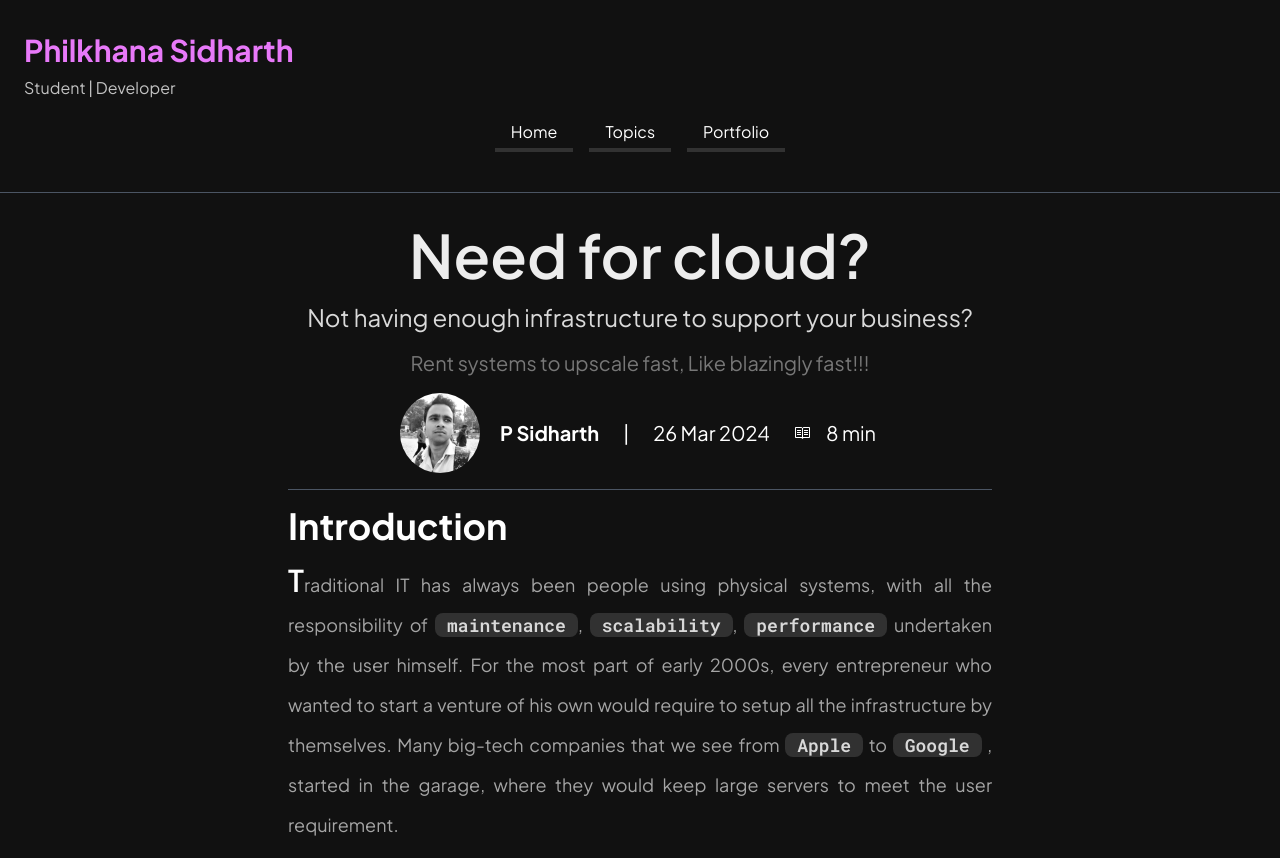
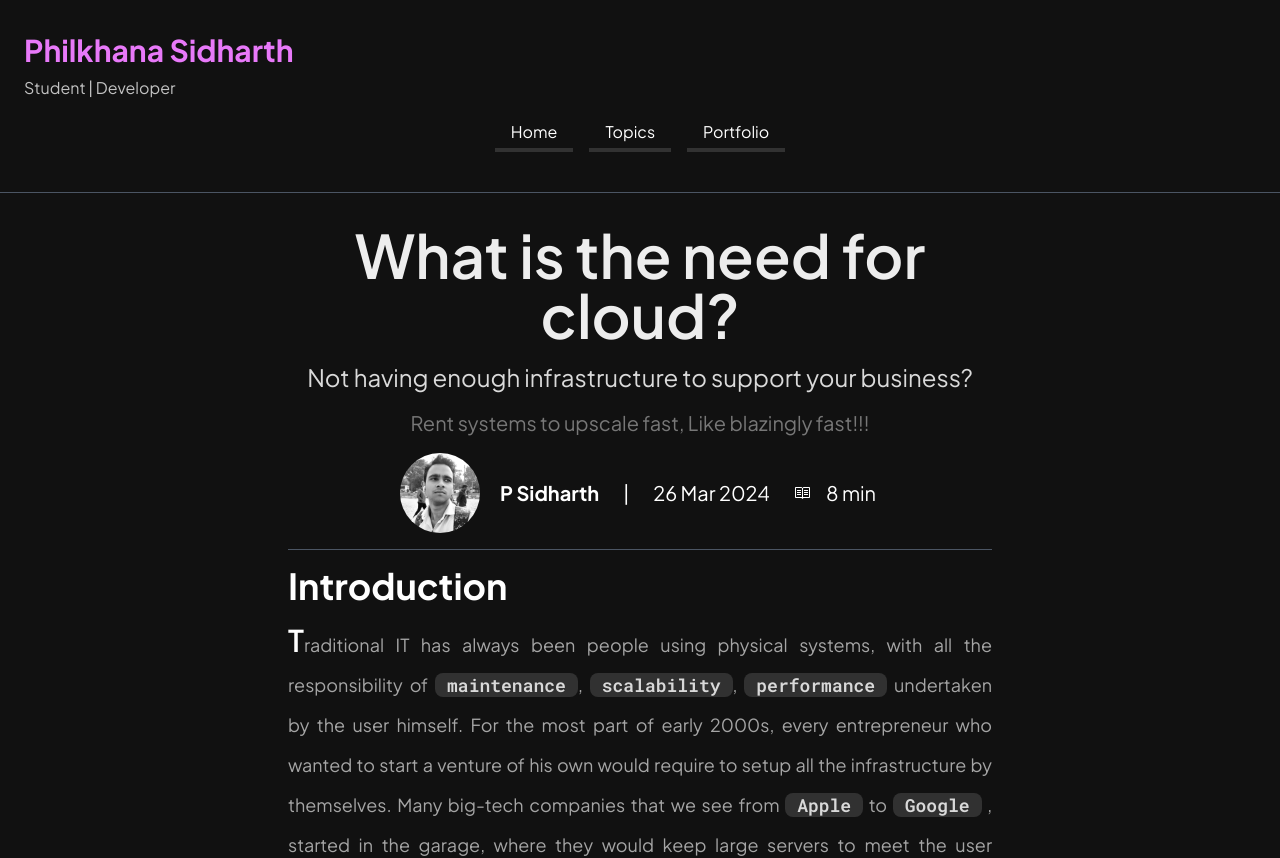
Before and after one commit to psidh/Blog, a Next.js app: page /blogs/need-for-cloud in a window 1280 px wide. Shown: the top 858 px of the page. Built offline with nearby package versions, Linux system fonts and the light colour scheme.

Commit message:
I made a change - from need -> what is the

```diff
--- a/app/blogs/need-for-cloud/page.tsx
+++ b/app/blogs/need-for-cloud/page.tsx
@@ -17,7 +17,7 @@ export default function page() {
           <div className='flex flex-col '>
             <div className='text-center my-4'>
               <h1 className='text-xl md:text-6xl my-4 font-semibold text-[#ededed]'>
-                Need for cloud?
+                What is the need for cloud?
               </h1>
               <h2 className='text-lg md:text-2xl my-4 text-[#dadada]'>
                 Not having enough infrastructure to support your business?
```
Also changed, not shown: app/page.tsx (line endings or trailing spaces).
